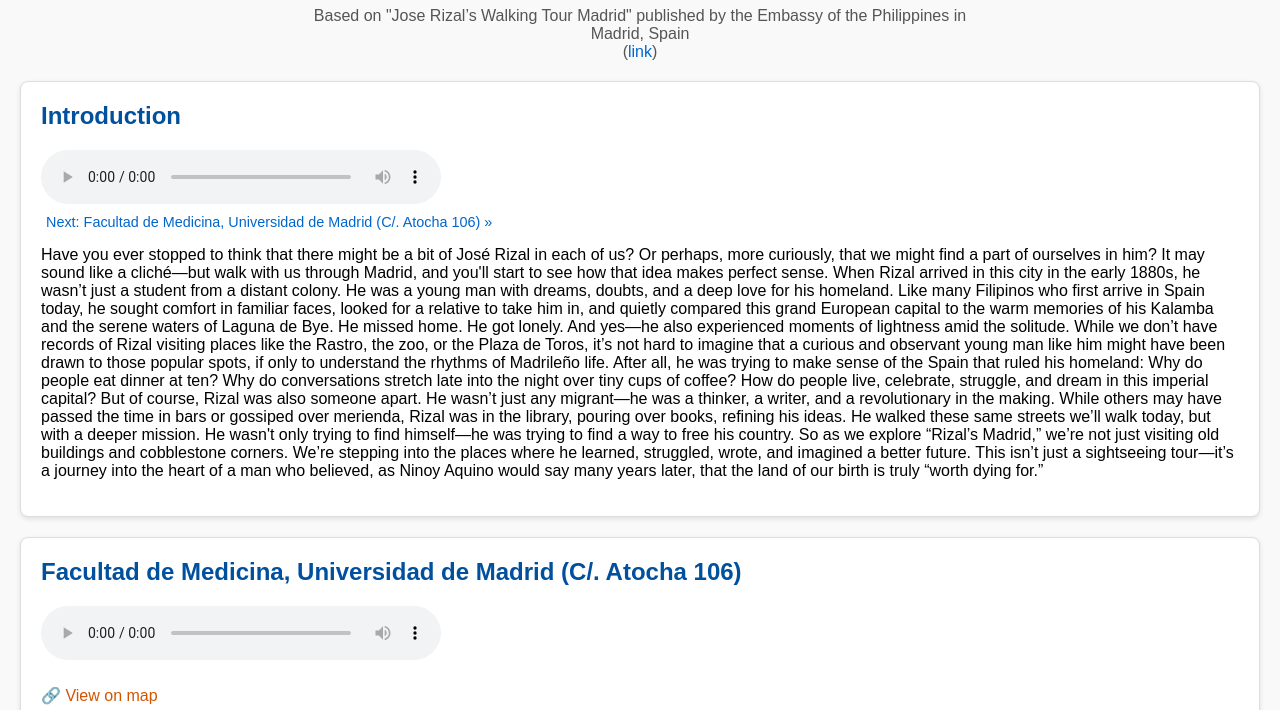
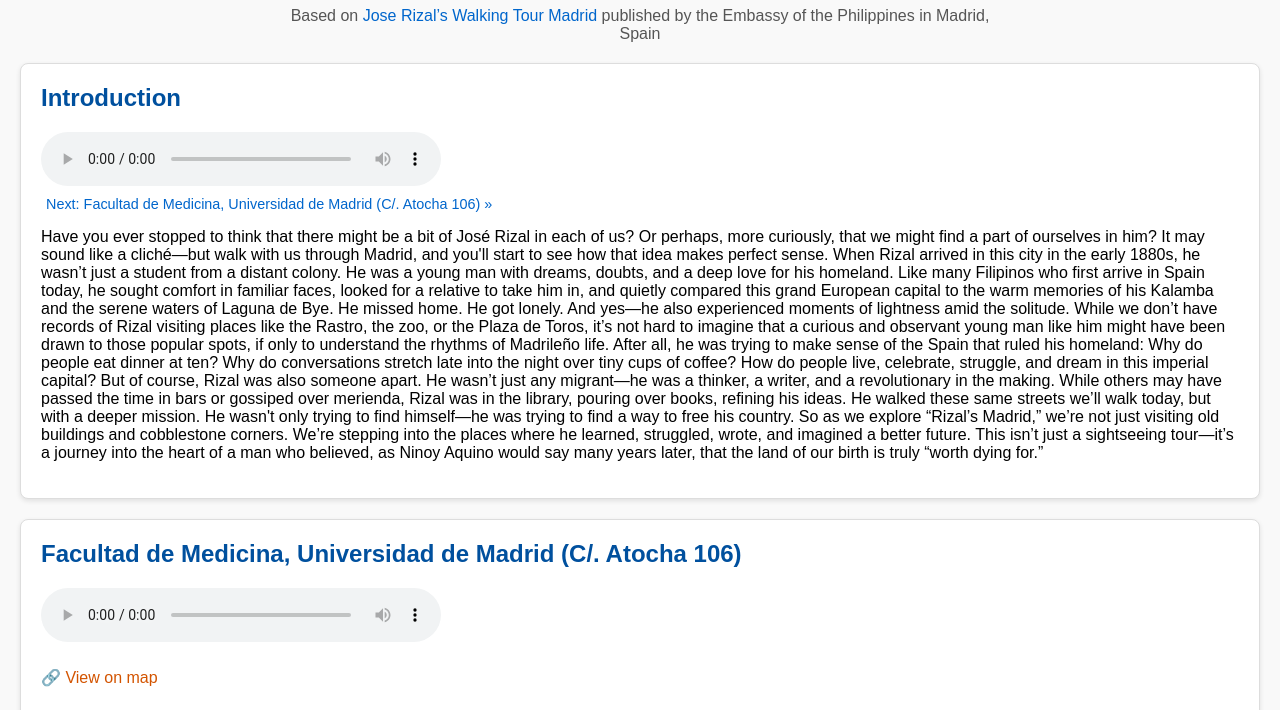
Before and after one commit to tordecilla/rizal-tour, a plain HTML site: page index.html in a window 1280 px wide. Shown: the part 73-783 px from the top of the page. Drawn offline with Linux system fonts and the light colour scheme.

Commit message:
Update index.html

```diff
--- a/index.html
+++ b/index.html
@@ -22,8 +22,8 @@
 </head>
 <body>
   <h1>Rizal Walking Tour Madrid</h1>
-  <p class="intro">Based on "Jose Rizal’s Walking Tour Madrid" published by the Embassy of the Philippines in Madrid, Spain<br>
-  (<a href="https://www.philembassymadrid.com/rizals-madrid" target="_blank">link</a>)</p>
+  <p class="intro">Based on <a href="https://www.philembassymadrid.com/rizals-madrid" target="_blank">Jose Rizal’s Walking Tour Madrid</a> published by the Embassy of the Philippines in Madrid, Spain<br>
+  </p>
   <section id="stop-0">
     <h2>Introduction</h2>
     <audio controls src="audio/01.mp3">
```
